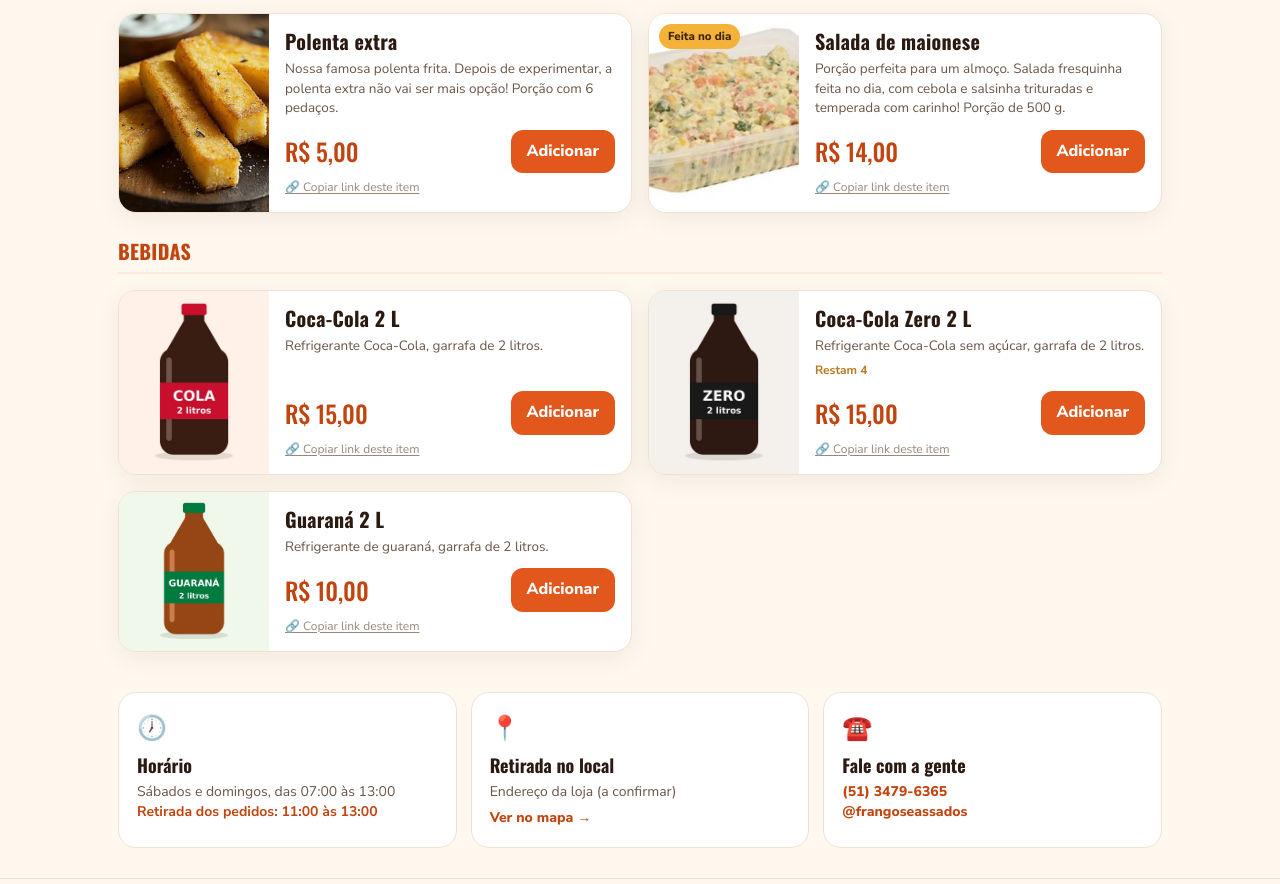
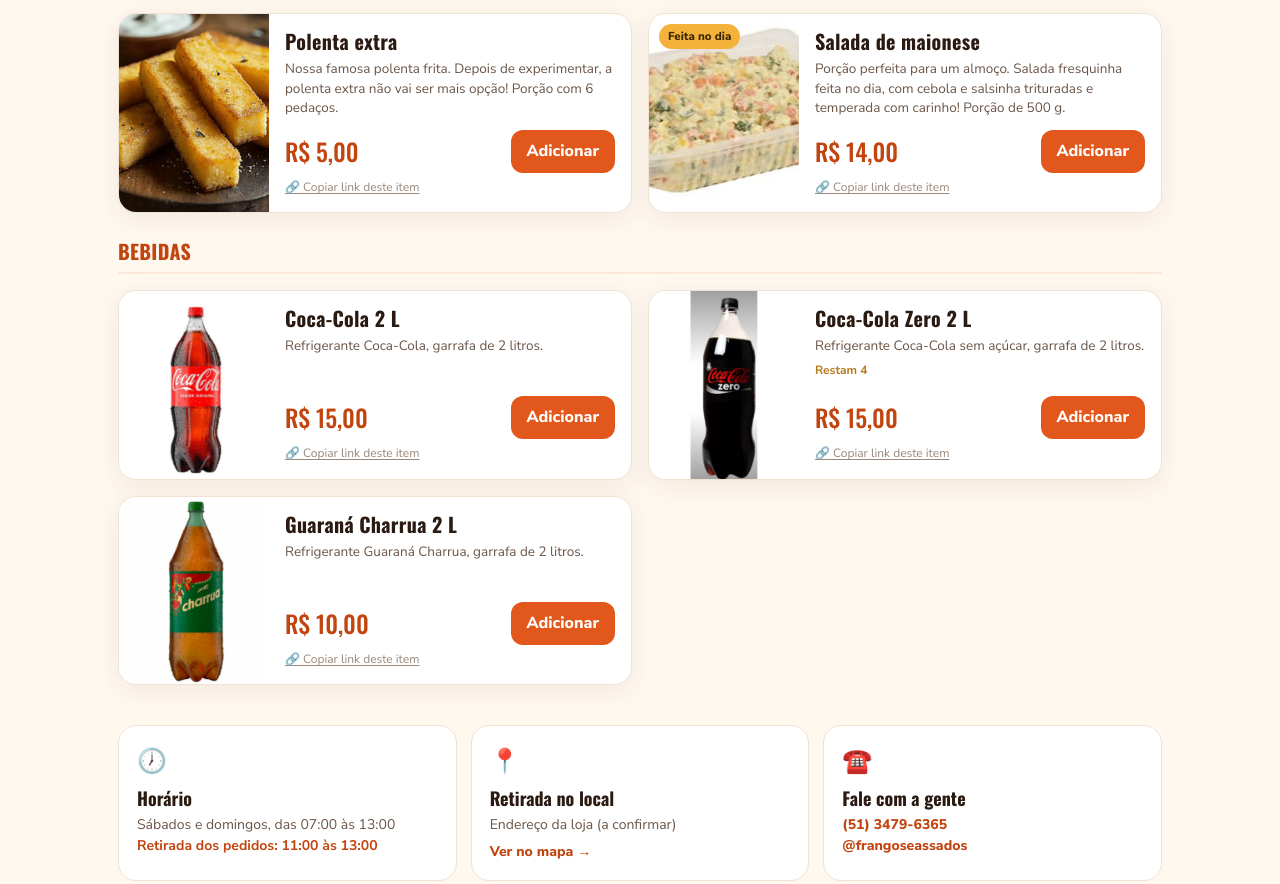
Before and after one commit to FabricioR13/frangos-assados, a plain HTML site: page index.html in a window 1280 px wide. Shown: the part 1101-1985 px from the top of the page. Drawn offline with nearby package versions, Linux system fonts and the light colour scheme.

Commit message:
Fotos dos refrigerantes

```diff
--- a/index.html
+++ b/index.html
@@ -250,8 +250,9 @@
 
 <div class="toast" id="toast"></div>
 
-<script src="js/dados.js"></script>
+<script src="js/dados.js?v=20261114d"></script>
 <script>
+  if (!window.CF || !CF.fotoHTML) { if (!sessionStorage.getItem('recarregou')) { sessionStorage.setItem('recarregou', '1'); location.reload(); } }
   const db = CF.carregar();
   const cfg = db.config;
   let carrinho = [];           // [{pid, qtd}]
--- a/js/dados.js
+++ b/js/dados.js
@@ -1,7 +1,7 @@
 /* Frangos & Assados — dados da demonstração (salvos no navegador)
    Na versão final estes dados ficam no Firebase. */
 (function () {
-  const CHAVE = 'frangos_assados_demo_v5';
+  const CHAVE = 'frangos_assados_demo_v7';
 
   const ITENS_ESTOQUE = [
     { id: 'frango',   nome: 'Frangos',            un: 'un',     icone: '🍗', aviso1: 10, aviso2: 5 },
@@ -9,7 +9,7 @@
     { id: 'maionese', nome: 'Salada de maionese', un: 'potes 500g', icone: '🥗', aviso1: 5, aviso2: 2 },
     { id: 'coca',     nome: 'Coca-Cola 2 L',      un: 'garrafas', icone: '🥤', aviso1: 6, aviso2: 3, naoPerecivel: true },
     { id: 'cocazero', nome: 'Coca-Cola Zero 2 L', un: 'garrafas', icone: '🥤', aviso1: 4, aviso2: 2, naoPerecivel: true },
-    { id: 'guarana',  nome: 'Guaraná 2 L',        un: 'garrafas', icone: '🥤', aviso1: 4, aviso2: 2, naoPerecivel: true }
+    { id: 'guarana',  nome: 'Charrua 2 L',        un: 'garrafas', icone: '🥤', aviso1: 4, aviso2: 2, naoPerecivel: true }
   ];
 
   const PRODUTOS_PADRAO = [
@@ -25,12 +25,12 @@
     { id: 'salada-de-maionese', nome: 'Salada de maionese', preco: 14, img: 'img/maionese.jpg', foto: { modo: 'recortar', x: 50, y: 50, zoom: 1 },
       desc: 'Porção perfeita para um almoço. Salada fresquinha feita no dia, com cebola e salsinha trituradas e temperada com carinho! Porção de 500 g.',
       consumo: { maionese: 1 }, ativo: true, destaque: 'Feita no dia', categoria: 'Acompanhamentos' },
-    { id: 'coca-cola-2l', nome: 'Coca-Cola 2 L', preco: 15, img: 'img/coca.jpg',
+    { id: 'coca-cola-2l', nome: 'Coca-Cola 2 L', preco: 15, img: 'img/refri-coca.jpg', foto: { modo: 'recortar', x: 50, y: 50, zoom: 1 },
       desc: 'Refrigerante Coca-Cola, garrafa de 2 litros.', consumo: { coca: 1 }, ativo: true, destaque: '', categoria: 'Bebidas' },
-    { id: 'coca-cola-zero-2l', nome: 'Coca-Cola Zero 2 L', preco: 15, img: 'img/coca-zero.jpg',
+    { id: 'coca-cola-zero-2l', nome: 'Coca-Cola Zero 2 L', preco: 15, img: 'img/refri-coca-zero.jpg', foto: { modo: 'recortar', x: 50, y: 50, zoom: 1 },
       desc: 'Refrigerante Coca-Cola sem açúcar, garrafa de 2 litros.', consumo: { cocazero: 1 }, ativo: true, destaque: '', categoria: 'Bebidas' },
-    { id: 'guarana-2l', nome: 'Guaraná 2 L', preco: 10, img: 'img/guarana.jpg',
-      desc: 'Refrigerante de guaraná, garrafa de 2 litros.', consumo: { guarana: 1 }, ativo: true, destaque: '', categoria: 'Bebidas' }
+    { id: 'guarana-2l', nome: 'Guaraná Charrua 2 L', preco: 10, img: 'img/refri-charrua.jpg', foto: { modo: 'recortar', x: 50, y: 50, zoom: 1 },
+      desc: 'Refrigerante Guaraná Charrua, garrafa de 2 litros.', consumo: { guarana: 1 }, ativo: true, destaque: '', categoria: 'Bebidas' }
   ];
 
   const CONFIG_PADRAO = {
```
Also changed, not shown: admin.html (+2 -1 lines), img/refri-charrua.jpg (added), img/refri-coca-zero.jpg (added), img/refri-coca.jpg (added).
